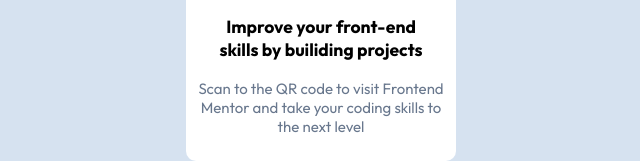
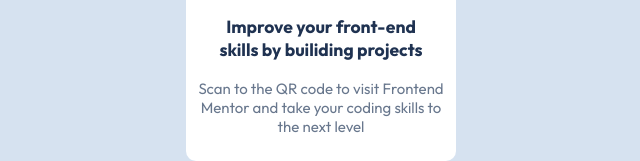
Before and after one commit to ookaay/frontendmentorpj1, a plain HTML site: page index.html in a window 1280 px wide. Shown: the part 449-610 px from the top of the page, without its empty margins (319-959 px from the left). Drawn offline with Linux system fonts and the light colour scheme.

Commit message:
Modified color of header

```diff
--- a/style.css
+++ b/style.css
@@ -27,6 +27,7 @@ body {
     text-align: center;
 }
 #hd {
+    color: hsl(218, 44%, 22%);
     font-weight: 700;
 }
 #pr {
```
